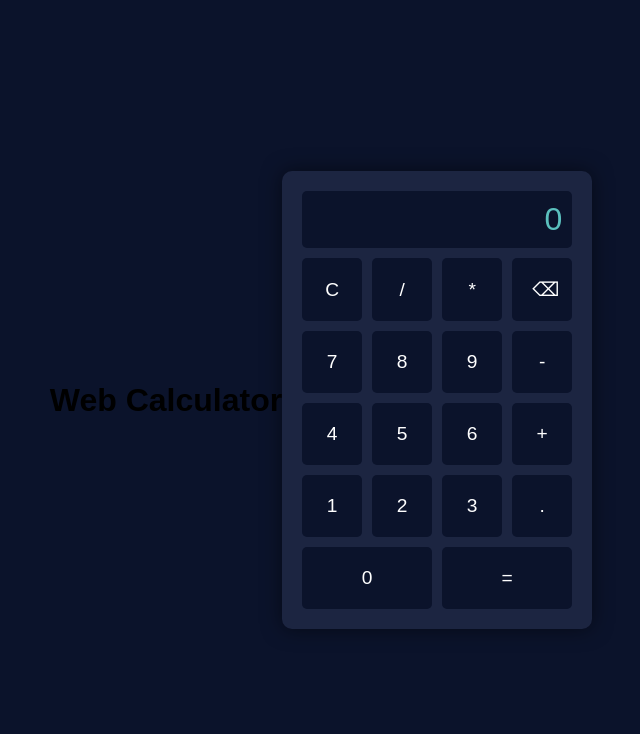
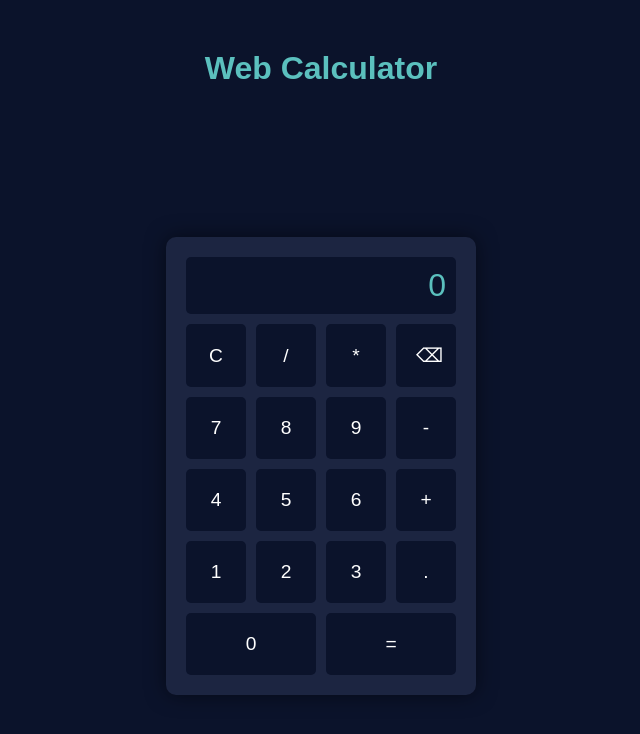
Before and after one commit to PabloLiguoriPorras/calculator, a plain HTML site: page index.html in a window 1280 px wide. Shown: the whole page, without its empty margins (319-959 px from the left). Drawn offline with Linux system fonts and the light colour scheme.

Commit message:
Update style.css

```diff
--- a/style.css
+++ b/style.css
@@ -8,11 +8,20 @@ body
 {
     display: flex;
     align-items: center;
-    justify-content: center;
+    flex-direction: column;
     height: 100vh;
     margin: 0;
     background: var(--dark);
     font-family: sans-serif;
+}
+
+h1
+{
+    margin-top: 50px;
+    margin-bottom: 150px;
+    font-family: 'Michroma', sans-serif;
+    font-weight: bold;
+    color: var(--accent);
 }
 
 .calculator
```
